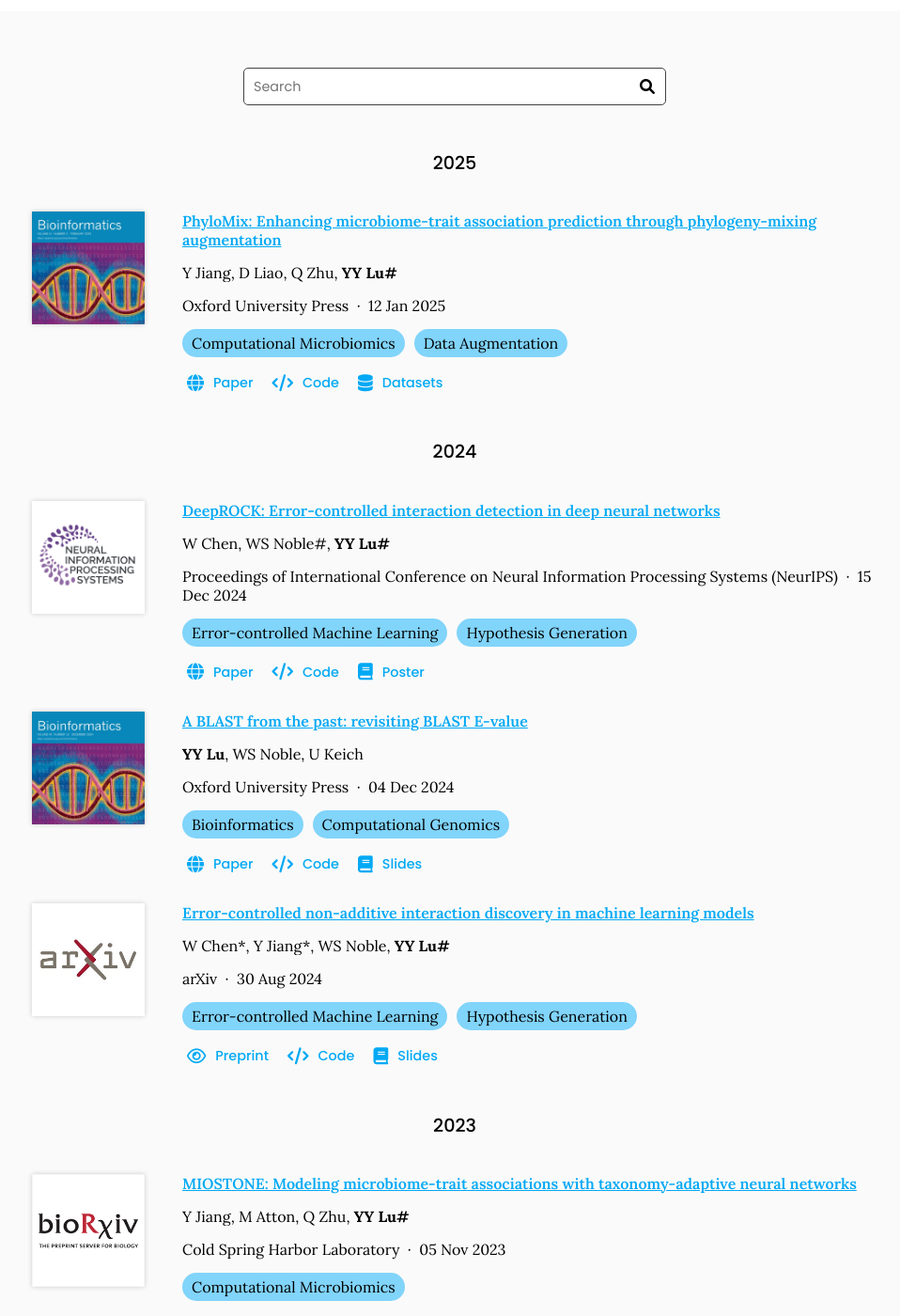
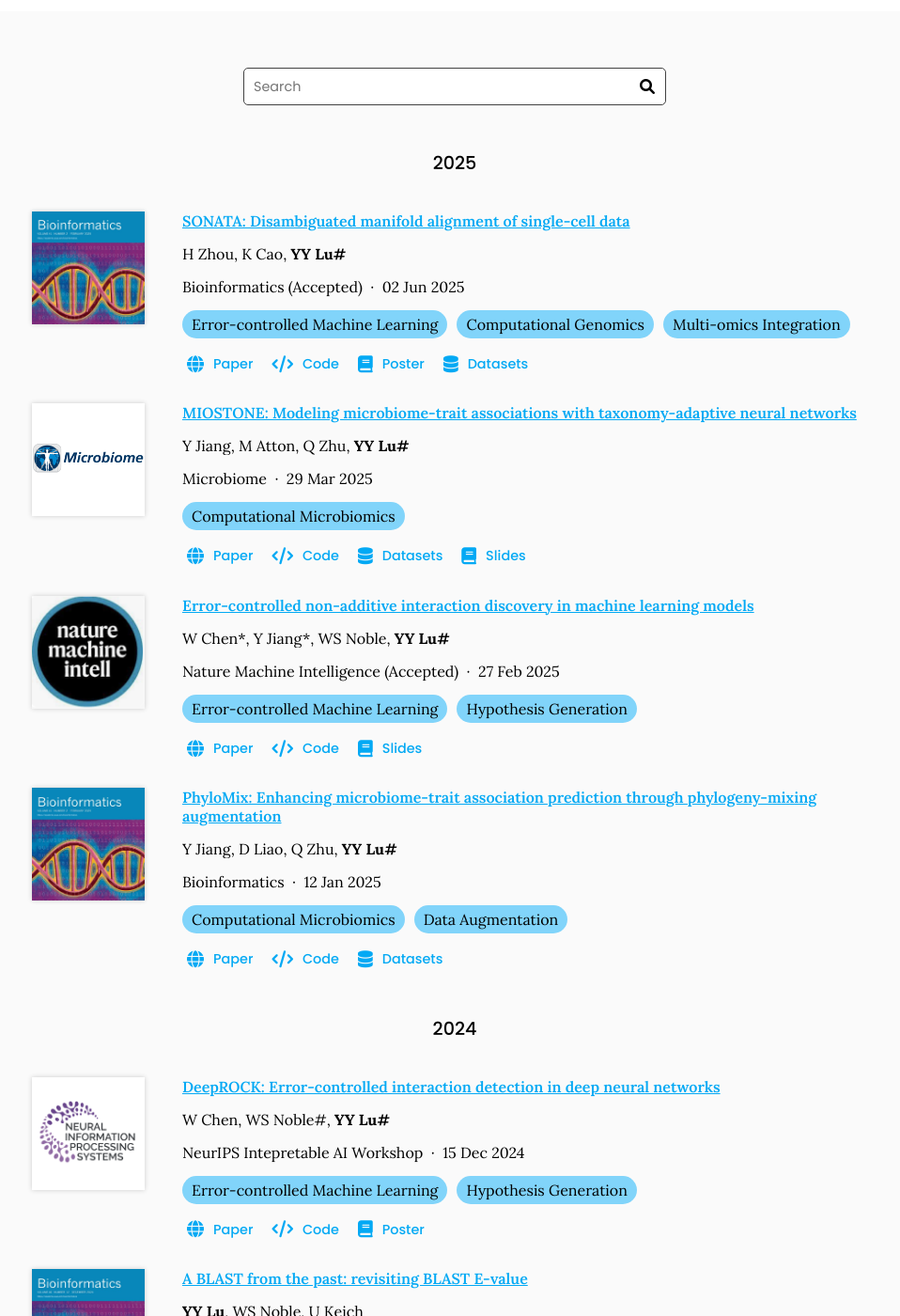
Before and after one commit to batmen-lab/batmen-lab.github.io, a Jekyll site: the page built from research/index.md, in a window 1280 px wide and 1400 px high, scrolled down 517 px. Shown: the whole window at 94% size, without its empty margins (156-1114 px from the left). Built offline with Jekyll 4.4.1, drawn with Linux system fonts in a browser that asks for light colours; some of the changed text lies outside the part shown.

Commit message:
add some changes

```diff
--- a/_data/citations.yaml
+++ b/_data/citations.yaml
@@ -1,89 +1,13 @@
 # DO NOT EDIT, GENERATED AUTOMATICALLY FROM SOURCES.YAML (AND ELSEWHERE)
 # See https://github.com/greenelab/lab-website-template/wiki/Citations
-- id: url:https://arxiv.org/abs/2408.17016
-  title: 'Error-controlled non-additive interaction discovery in machine learning models'
-  authors:
-  - W Chen*
-  - Y Jiang*
-  - WS Noble
-  - <b>YY Lu#</b>
-  publisher: arXiv
-  date: '2024-08-30'
-  link: https://arxiv.org/abs/2408.17016
-  image: images/tools/arxiv.jpg
-  extra-links:
-  - type: preprint
-    link: https://arxiv.org/abs/2408.17016
-    text: Preprint
-  - type: source
-    link: https://github.com/batmen-lab/diamond
-    text: Code
-  - type: docs
-    link: https://docs.google.com/presentation/d/1icJwDJ1XguvILXHT9zFkOemyu1RIEhPm
-    text: Slides
-  tags:
-  - Error-controlled Machine Learning
-  - Hypothesis Generation
-- id: url:https://www.biorxiv.org/content/10.1101/2023.11.04.565596
-  title: 'MIOSTONE: Modeling microbiome-trait associations with taxonomy-adaptive neural networks'
-  authors:
-  - Y Jiang
-  - M Atton
-  - Q Zhu
-  - <b>YY Lu#</b>
-  publisher: Cold Spring Harbor Laboratory
-  date: '2023-11-05'
-  link: https://www.biorxiv.org/content/10.1101/2023.11.04.565596
-  extra-links:
-  - type: preprint
-    link: https://www.biorxiv.org/content/10.1101/2023.11.04.565596
-    text: Preprint
-  - type: source
-    link: https://github.com/batmen-lab/MIOSTONE
-    text: Code
-  - type: data
-    link: https://github.com/batmen-lab/MIOSTONE/tree/main/data
-    text: Datasets
-  - type: docs
-    link: https://docs.google.com/presentation/d/1SXiFt3EP5TFiEC4GLADmdmjBmb-RfxtE
-    text: Slides
-  tags:
-  - Computational Microbiomics
-  image: images/tools/biorxiv.png
-- id: url:https://www.biorxiv.org/content/10.1101/2023.10.29.564479
-  title: 'BioMANIA: Simplifying bioinformatics data analysis through conversation'
-  authors:
-  - Z Dong
-  - V Zhong
-  - <b>YY Lu#</b>
-  publisher: Cold Spring Harbor Laboratory
-  date: '2023-11-01'
-  link: https://www.biorxiv.org/content/10.1101/2023.10.29.564479
-  extra-links:
-  - type: preprint
-    link: https://www.biorxiv.org/content/10.1101/2023.10.29.564479
-    text: Preprint
-  - type: source
-    link: https://github.com/batmen-lab/BioMANIA
-    text: Code
-  - type: docs
-    link: https://drive.google.com/file/d/1tTQ76Rk-Rj1B7uzRr_bFpsNdzhq3Ffa6
-    text: Poster
-  - type: docs
-    link: https://biomania.ngrok.io/en
-    text: Demo
-  tags:
-  - Large Language Model
-  - Bioinformatics
-  image: images/tools/biorxiv.png
 - id: url:https://www.biorxiv.org/content/10.1101/2023.10.05.561049
   title: 'SONATA: Disambiguated manifold alignment of single-cell data'
   authors:
   - H Zhou
   - K Cao
   - <b>YY Lu#</b>
-  publisher: Cold Spring Harbor Laboratory
-  date: '2023-10-06'
+  publisher: Bioinformatics (Accepted)
+  date: '2025-06-02'
   link: https://www.biorxiv.org/content/10.1101/2023.10.05.561049
   extra-links:
   - link: https://www.biorxiv.org/content/10.1101/2023.10.05.561049
@@ -101,6 +25,82 @@
   - Error-controlled Machine Learning
   - Computational Genomics
   - Multi-omics Integration
+  image: images/tools/bioinfo_phylomix.jpg
+- id: url:https://arxiv.org/abs/2408.17016
+  title: 'Error-controlled non-additive interaction discovery in machine learning models'
+  authors:
+  - W Chen*
+  - Y Jiang*
+  - WS Noble
+  - <b>YY Lu#</b>
+  publisher: Nature Machine Intelligence (Accepted)
+  date: '2025-02-27'
+  link: https://arxiv.org/abs/2408.17016
+  image: images/tools/nmi.png
+  extra-links:
+  - link: https://arxiv.org/abs/2408.17016
+    text: Paper
+  - type: source
+    link: https://github.com/batmen-lab/diamond
+    text: Code
+  - type: docs
+    link: https://docs.google.com/presentation/d/1icJwDJ1XguvILXHT9zFkOemyu1RIEhPm
+    text: Slides
+  tags:
+  - Error-controlled Machine Learning
+  - Hypothesis Generation
+- id: url:https://microbiomejournal.biomedcentral.com/articles/10.1186/s40168-025-02080-3
+  title: 'MIOSTONE: Modeling microbiome-trait associations with taxonomy-adaptive neural networks'
+  authors:
+  - Y Jiang
+  - M Atton
+  - Q Zhu
+  - <b>YY Lu#</b>
+  publisher: Microbiome
+  date: '2025-03-29'
+  link: https://microbiomejournal.biomedcentral.com/articles/10.1186/s40168-025-02080-3
+  extra-links:
+  - link: https://microbiomejournal.biomedcentral.com/articles/10.1186/s40168-025-02080-3
+    text: Paper
+  - type: source
+    link: https://github.com/batmen-lab/MIOSTONE
+    text: Code
+  - type: data
+    link: https://github.com/batmen-lab/MIOSTONE/tree/main/data
+    text: Datasets
+  - type: docs
+    link: https://docs.google.com/presentation/d/1SXiFt3EP5TFiEC4GLADmdmjBmb-RfxtE
+    text: Slides
+  tags:
+  - Computational Microbiomics
+  image: images/tools/microbiome.png
+- id: url:https://www.biorxiv.org/content/10.1101/2023.10.29.564479
+  title: 'BioMANIA: Simplifying bioinformatics data analysis through conversation'
+  authors:
+  - Z Dong
+  - H Zhou
+  - Y Jiang
+  - V Zhong
+  - <b>YY Lu#</b>
+  publisher: Cold Spring Harbor Laboratory
+  date: '2023-11-01'
+  link: https://www.biorxiv.org/content/10.1101/2023.10.29.564479
+  extra-links:
+  - type: preprint
+    link: https://www.biorxiv.org/content/10.1101/2023.10.29.564479
+    text: Preprint
+  - type: source
+    link: https://github.com/batmen-lab/BioMANIA
+    text: Code
+  - type: docs
+    link: https://drive.google.com/file/d/1MgOpyoTvd2aXX-awHISVkRp1PZq06-_B/
+    text: Poster
+  - type: docs
+    link: https://biomania.ngrok.io/en
+    text: Demo
+  tags:
+  - Large Language Model
+  - Bioinformatics
   image: images/tools/biorxiv.png
 - id: url:https://academic.oup.com/bioinformatics/article/41/2/btaf014/7952016
   title: 'PhyloMix: Enhancing microbiome-trait association prediction through phylogeny-mixing augmentation'
@@ -109,7 +109,7 @@
   - D Liao
   - Q Zhu
   - <b>YY Lu#</b>
-  publisher: Oxford University Press
+  publisher: Bioinformatics
   date: '2025-01-12'
   link: https://academic.oup.com/bioinformatics/article/41/2/btaf014/7952016
   extra-links:
@@ -131,7 +131,7 @@
   - <b>YY Lu</b>
   - WS Noble
   - U Keich
-  publisher: Oxford University Press
+  publisher: Bioinformatics
   date: '2024-12-04'
   link: https://academic.oup.com/bioinformatics/article/40/12/btae729/7916501
   extra-links:
@@ -153,8 +153,7 @@
   - W Chen
   - WS Noble#
   - <b>YY Lu#</b>
-  publisher: Proceedings of International Conference on Neural Information Processing
-    Systems (NeurIPS)
+  publisher: NeurIPS Intepretable AI Workshop
   date: '2024-12-15'
   link: https://arxiv.org/abs/2309.15319
   image: images/tools/neurips.png
```
Also changed, not shown: images/tools/nmi.png (added).
